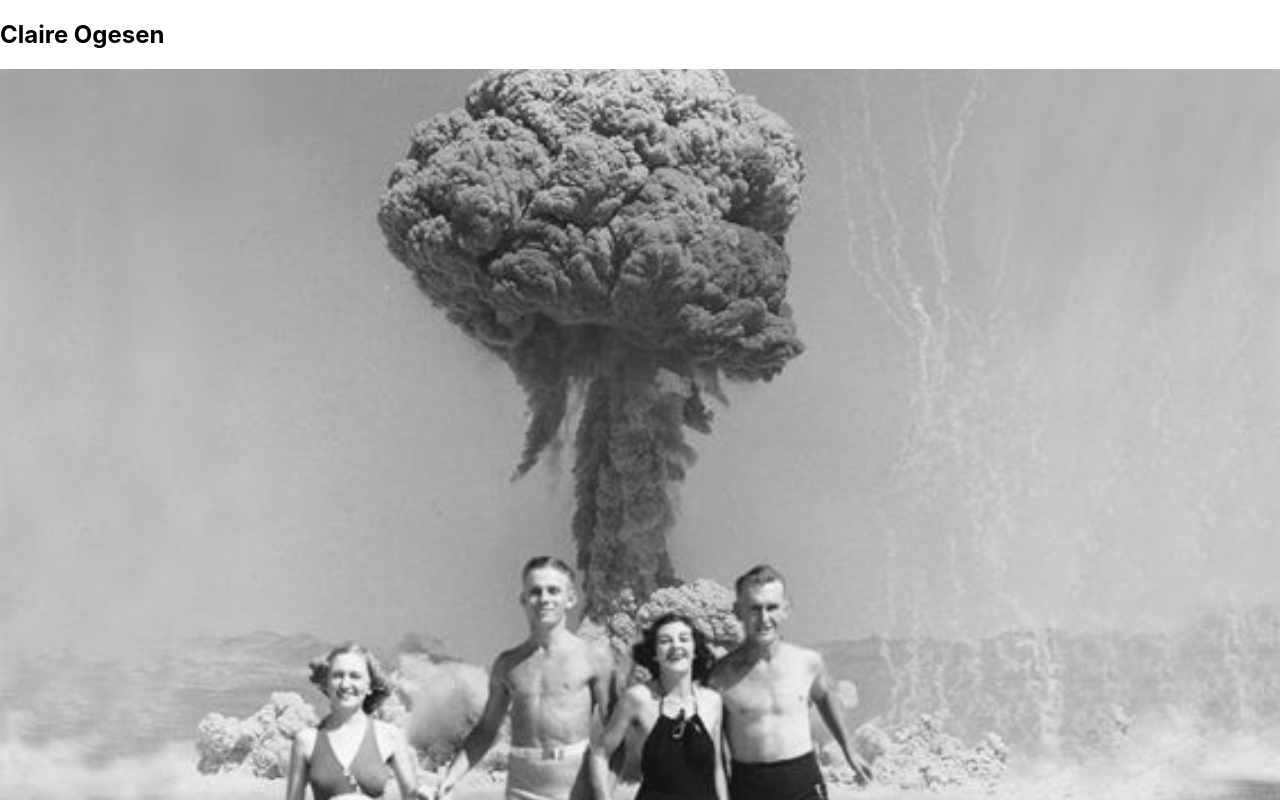
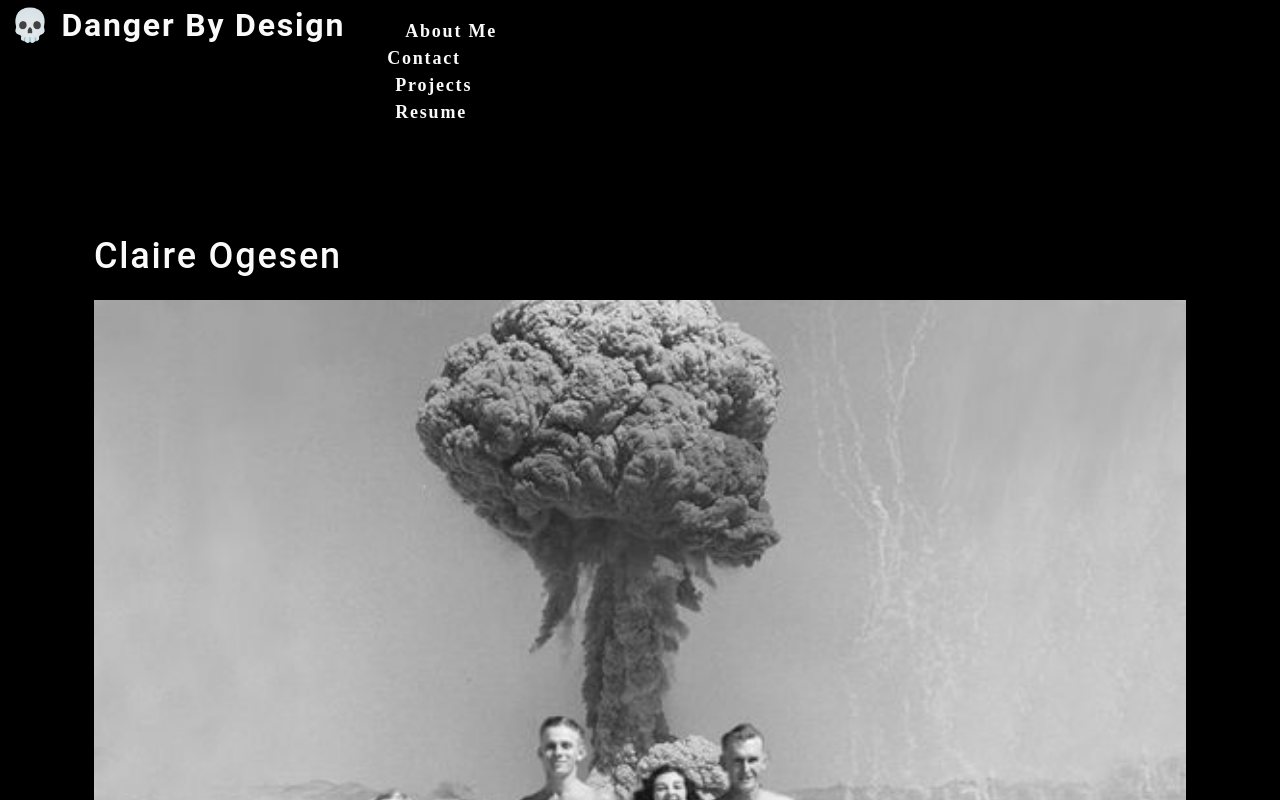
Before and after one commit to DangerBearAZ/db-design, a React (Create React App) app in the folder db-portfolio/: page / in a window 1280 px wide. Shown: the top 800 px of the page. Built offline with nearby package versions, Linux system fonts and the light colour scheme.

Commit message:
nav bar working

```diff
--- a/db-portfolio/src/App.js
+++ b/db-portfolio/src/App.js
@@ -1,12 +1,21 @@
 import React from 'react';
 import './App.css';
+
+import Nav from './components/Nav';
 import About from './components/About'
+import Projects from './components/Projects';
+import Resume from './components/Resume';
+import Contact from './components/Contact';
 
 function App() {
   return (
     <div>
+      <Nav></Nav>
       <main>
         <About></About>
+        <Projects></Projects>
+        <Resume></Resume>
+        <Contact></Contact>
       </main>
     </div>
   );
--- a/db-portfolio/src/components/About/index.js
+++ b/db-portfolio/src/components/About/index.js
@@ -1,5 +1,6 @@
 import React from 'react';
 import CoverImage from "../../assets/cover/beach-party.jpg"
+
 function About() {
     return (
         <section className="my-5">
--- /dev/null
+++ b/db-portfolio/src/components/Contact/index.js
@@ -0,0 +1,12 @@
+import React from 'react';
+
+function contact () {
+    return (
+        <section className="my-5">
+            <h1 id="contact"> Contact</h1>
+        </section>
+    );
+
+}
+
+export default contact
--- /dev/null
+++ b/db-portfolio/src/components/Nav/index.js
@@ -0,0 +1,51 @@
+import React from 'react';
+
+function Nav() {
+
+    const categories = [
+        {
+            name: "Projects",
+            description: "Things I have made.",
+        },
+        { name: "Resume", description: "My Resume." },
+    ];
+
+
+    function categorySelected() {
+        console.log(`clicked`)
+    }
+
+    return (
+        <header className="flex-row px-1">
+            <h2>
+                <a href="/">
+                    <span role="img" aria-label="skull">💀</span> Danger By Design
+                </a>
+            </h2>
+            <nav>
+                <ul className="felx-row">
+                    <li className="mx-2">
+                        <a href="#about">
+                            About Me
+                        </a>
+                    </li>
+                    <li>
+                        <span>Contact</span>
+                    </li>
+                    {categories.map((category) => (
+                        <li
+                            className="mx-1"
+                            key={category.name}
+                        >
+                             <span onClick={() => categorySelected(category.name)} >
+                                {category.name}
+                            </span>
+                        </li>
+                    ))}
+                </ul>
+            </nav>
+        </header>
+    );
+}
+
+export default Nav;
--- /dev/null
+++ b/db-portfolio/src/components/Projects/index.js
@@ -0,0 +1,12 @@
+import React from 'react';
+
+function projects () {
+    return (
+        <section className="my-5">
+            <h1 id="projects"> Projects</h1>
+        </section>
+    );
+
+}
+
+export default projects
--- /dev/null
+++ b/db-portfolio/src/components/Resume/index.js
@@ -0,0 +1,12 @@
+import React from 'react';
+
+function resume () {
+    return (
+        <section className="my-5">
+            <h1 id="resume">Resume</h1>
+        </section>
+    );
+
+}
+
+export default resume
--- a/db-portfolio/src/index.css
+++ b/db-portfolio/src/index.css
@@ -1,13 +1,294 @@
+main {
+	margin: 0 auto;
+	max-width: 90%;
+  padding: 50px 30px;
+}
+:root {
+  --primary: #8c54ff;
+  --secondary: #F3A847;
+  --tertiary: #B12704;
+  --light: #fafafa;
+  --dark: #000000;
+  --darker: #111111;
+  --error: rgb(228, 46, 1);
+  --spacing-one: calc(1rem * 0.5);
+  --spacing-two: calc(1rem);
+  --spacing-five: calc(2.5rem);
+
+}
+
+* {
+  box-sizing: border-box;
+}
+
+html,
+body {
+  min-height: 100%;
+}
+
 body {
   margin: 0;
-  font-family: -apple-system, BlinkMacSystemFont, 'Segoe UI', 'Roboto', 'Oxygen',
-    'Ubuntu', 'Cantarell', 'Fira Sans', 'Droid Sans', 'Helvetica Neue',
-    sans-serif;
-  -webkit-font-smoothing: antialiased;
-  -moz-osx-font-smoothing: grayscale;
+  padding: 0;
+  font-weight: 600;
+  line-height: 1.5;
+  font-size: 18px;
+  letter-spacing: .1em;
+  background: var(--dark);
+  color: var(--light);
+  font-family: 'Poiret One', cursive;
+
 }
 
-code {
-  font-family: source-code-pro, Menlo, Monaco, Consolas, 'Courier New',
-    monospace;
+h1,
+h2,
+h3,
+h4,
+h5,
+h6 {
+  font-family: 'Roboto', sans-serif;
+  font-weight: 500;
+  margin: 5px 0;
+  line-height: 1.25;
 }
+
+h1 {
+  font-size: 2.25rem;
+}
+
+h2 {
+  font-size: 2rem;
+}
+
+h3 {
+  font-size: 1.75rem;
+}
+
+h4 {
+  font-size: 1.5rem;
+}
+
+h5 {
+  font-size: 1.25rem;
+}
+
+h6 {
+  font-size: 1rem;
+}
+
+p {
+  font-size: 1.1rem;
+  margin-top: 0;
+}
+
+a {
+  color: var(--tertiary);
+  text-decoration: none;
+  font-weight: bold;
+}
+
+a:hover {
+  text-decoration: underline;
+}
+
+header {
+  background: var(--dark);
+}
+
+header a {
+  color: var(--light);
+}
+
+button {
+  font-size: 1rem;
+  text-decoration: none;
+  padding: 0.25rem 1rem;
+  border-radius: .5rem;
+  border: none;
+  outline: none;
+  cursor: pointer;
+  margin: 0 1px;
+  background-color: var(--secondary);
+}
+
+button:hover {
+  opacity: .8;
+}
+
+button[disabled] {
+  cursor: default;
+  opacity: .8;
+}
+
+img {
+  max-width: 100%;
+}
+
+span[role="img"] {
+  cursor: default;
+}
+
+form {
+  width: 40%;
+}
+
+input {
+  font-size: 1rem;
+  padding: 0.25rem;
+  border: 1px solid var(--dark);
+  outline: none;
+  border-radius: 3px;
+  transition: box-shadow 0.2s;
+}
+
+input:focus {
+  border: 1px solid var(--secondary);
+  box-shadow: 0 0 .25rem rgba(0, 0, 0, .5);
+}
+
+li {
+  list-style: none;
+}
+
+nav a:hover {
+  text-decoration: none;
+}
+
+nav  li {
+  cursor: pointer;
+}
+
+textarea {
+	width: 600px;
+	height: 120px;
+	border: 3px solid #cccccc;
+	padding: 5px;
+}
+
+.container {
+  width: 85%;
+  max-width: 1200px;
+  margin-left: auto;
+  margin-right: auto;
+}
+
+.flex-row {
+  display: flex;
+  flex-wrap: wrap;
+}
+
+.space-between {
+  justify-content: space-between;
+}
+
+.flex-end {
+  justify-content: flex-end;
+}
+
+.mx-1 {
+  margin-right: var(--spacing-one);
+  margin-left: var(--spacing-one);
+}
+
+.mx-2 {
+  margin-right: var(--spacing-two);
+  margin-left: var(--spacing-two);
+}
+
+.my-1 {
+  margin-top: var(--spacing-one);
+  margin-bottom: var(--spacing-one);
+}
+
+.my-2 {
+  margin-top: var(--spacing-two);
+  margin-bottom: var(--spacing-two);
+}
+
+.my-5 {
+  margin-top: var(--spacing-five);
+  margin-bottom: var(--spacing-five);
+}
+
+.px-1 {
+  padding-right: var(--spacing-one);
+  padding-left: var(--spacing-one);
+}
+
+.px-2 {
+  padding-right: var(--spacing-two);
+  padding-left: var(--spacing-two);
+}
+
+.py-1 {
+  padding-top: var(--spacing-one);
+  padding-bottom: var(--spacing-one);
+}
+
+.py-2 {
+  padding-top: var(--spacing-two);
+  padding-bottom: var(--spacing-two);
+}
+
+.card {
+  width: 25%;
+  text-align: center;
+}
+
+.img-thumbnail {
+  width: auto;
+  height: 300px;
+  margin-bottom: 50px;
+  cursor: pointer;
+}
+
+.modalBackdrop {
+	background: rgba(0, 0, 0, .65);
+	bottom: 0;
+	left: 0;
+	overflow: auto;
+	position: fixed;
+	right: 0;
+	top: 0;
+	z-index: 1;
+}
+
+.modalContainer {
+	background: var(--darker);
+	border-radius: 5px;
+	max-width: 100%;
+	margin: 50px auto;
+	padding: 15px;
+	width: 960px;
+}
+
+.modalTitle {
+	font-size: 18px;
+	font-weight: 600;
+	margin-bottom: 25px;
+}
+
+button {
+	background: var(--primary);
+	border: 0;
+	border-radius: 5px;
+	color: #fff;
+	cursor: pointer;
+	font-size: 16px;
+	font-weight: 600;
+	margin-bottom: 30px;
+	padding: 10px 15px;
+}
+
+a {
+	border-radius: 5px;
+	color: var(--primary);
+	font-weight: 600;
+	padding: 2px 4px;
+	margin-left: -2px;
+	margin-right: -2px;
+
+}
+
+.navActive {
+  color: var(--secondary);
+}
```
